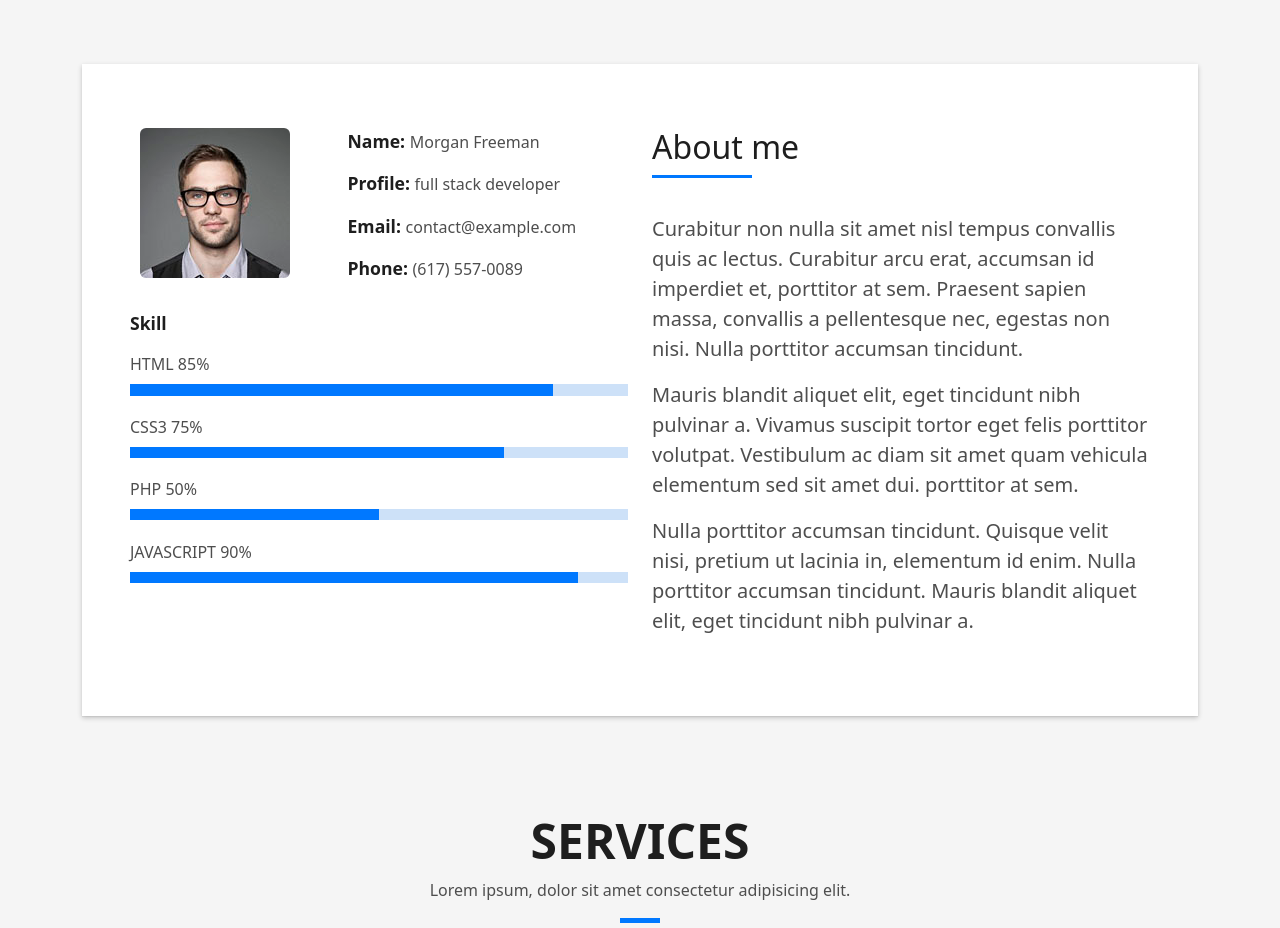
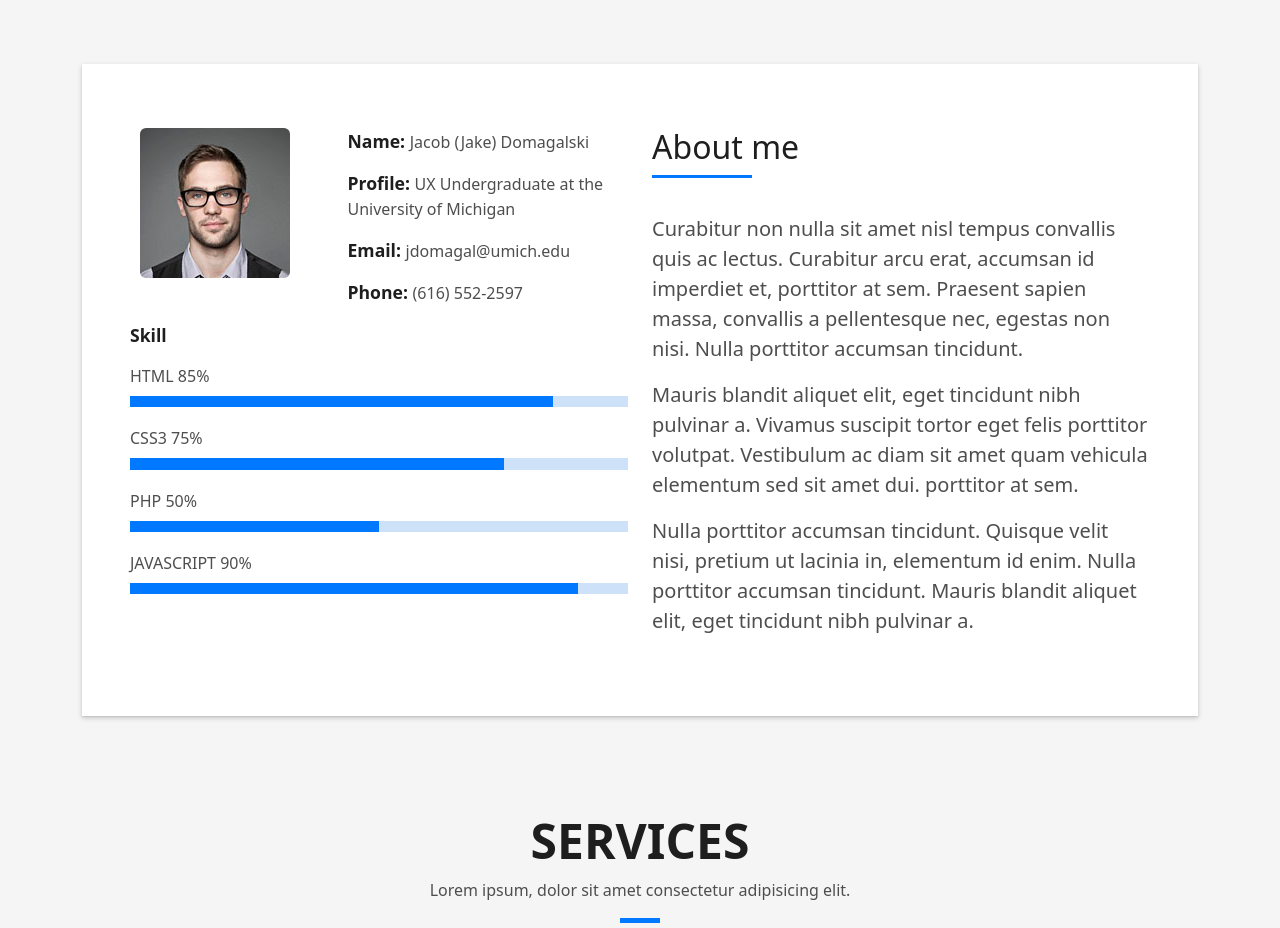
Before and after one commit to jdomagalski/UX-Portfolio, a plain HTML site: page index.html in a window 1280 px wide. Shown: the part 800-1728 px from the top of the page. Drawn offline with Linux system fonts and the light colour scheme.

Commit message:
commenting for later changes

```diff
--- a/assets/css/style.css
+++ b/assets/css/style.css
@@ -783,6 +783,7 @@ a:hover {
 .hero .hero-subtitle {
   font-size: 1.5rem;
   font-weight: 600;
+  /* match height to proportion of background photo*/
 }
 
 @media (min-width: 768px) {
--- a/index.html
+++ b/index.html
@@ -73,7 +73,7 @@
   </header><!-- End Header -->
 
   <!-- ======= Hero Section ======= -->
-  <div id="hero" class="hero route bg-image" style="background-image: url(assets/img/hero-bg.jpg)">
+  <div id="hero" class="hero route bg-image" style="background-image: url(assets/img/hero-bg.jpg)"> <!-- change image-->
     <div class="overlay-itro"></div>
     <div class="hero-content display-table">
       <div class="table-cell">
@@ -81,7 +81,7 @@
           <!--<p class="display-6 color-d">Hello, world!</p>-->
           <!-- <h1 class="hero-title mb-4">I am Morgan Freeman</h1> -->
           <p class="hero-subtitle"><span class="typed" data-typed-items="Designer, Front-End Developer, Learner"></span></p>
-          <p class="pt-3"><a class="btn btn-primary btn js-scroll px-4" href="#about" role="button">Get To Know Me</a></p>
+          <p class="pt-3"><a class="btn btn-primary btn js-scroll px-4" href="#about" role="button">Get To Know Me</a></p> <!-- change font, bg color, spacing, etc.-->
         </div>
       </div>
     </div>
@@ -105,10 +105,10 @@
                     </div>
                     <div class="col-sm-6 col-md-7">
                       <div class="about-info">
-                        <p><span class="title-s">Name: </span> <span>Morgan Freeman</span></p>
-                        <p><span class="title-s">Profile: </span> <span>full stack developer</span></p>
-                        <p><span class="title-s">Email: </span> <span>contact@example.com</span></p>
-                        <p><span class="title-s">Phone: </span> <span>(617) 557-0089</span></p>
+                        <p><span class="title-s">Name: </span> <span>Jacob (Jake) Domagalski</span></p>
+                        <p><span class="title-s">Profile: </span> <span>UX Undergraduate at the University of Michigan</span></p>
+                        <p><span class="title-s">Email: </span> <span>jdomagal@umich.edu</span></p>
+                        <p><span class="title-s">Phone: </span> <span>(616) 552-2597</span></p>
                       </div>
                     </div>
                   </div>
```
